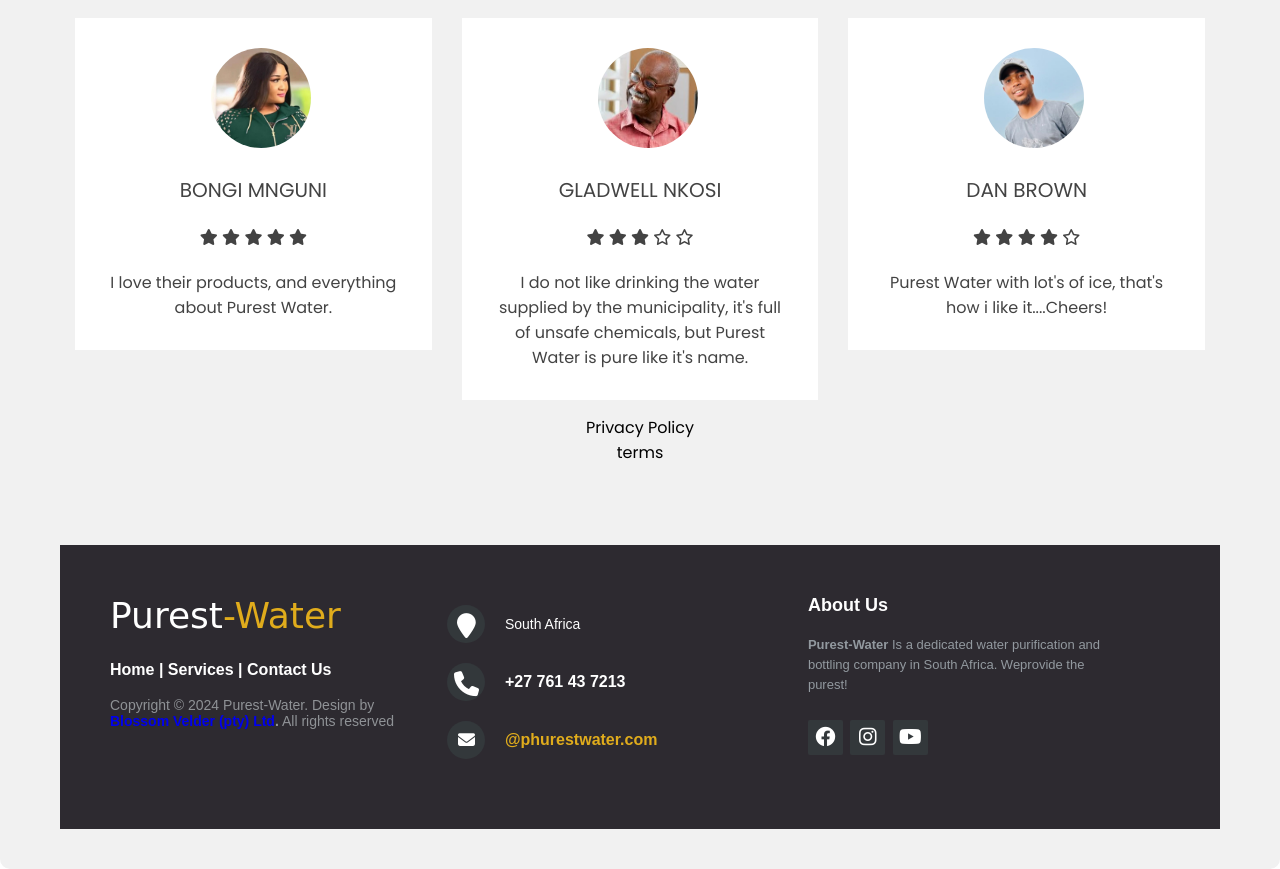
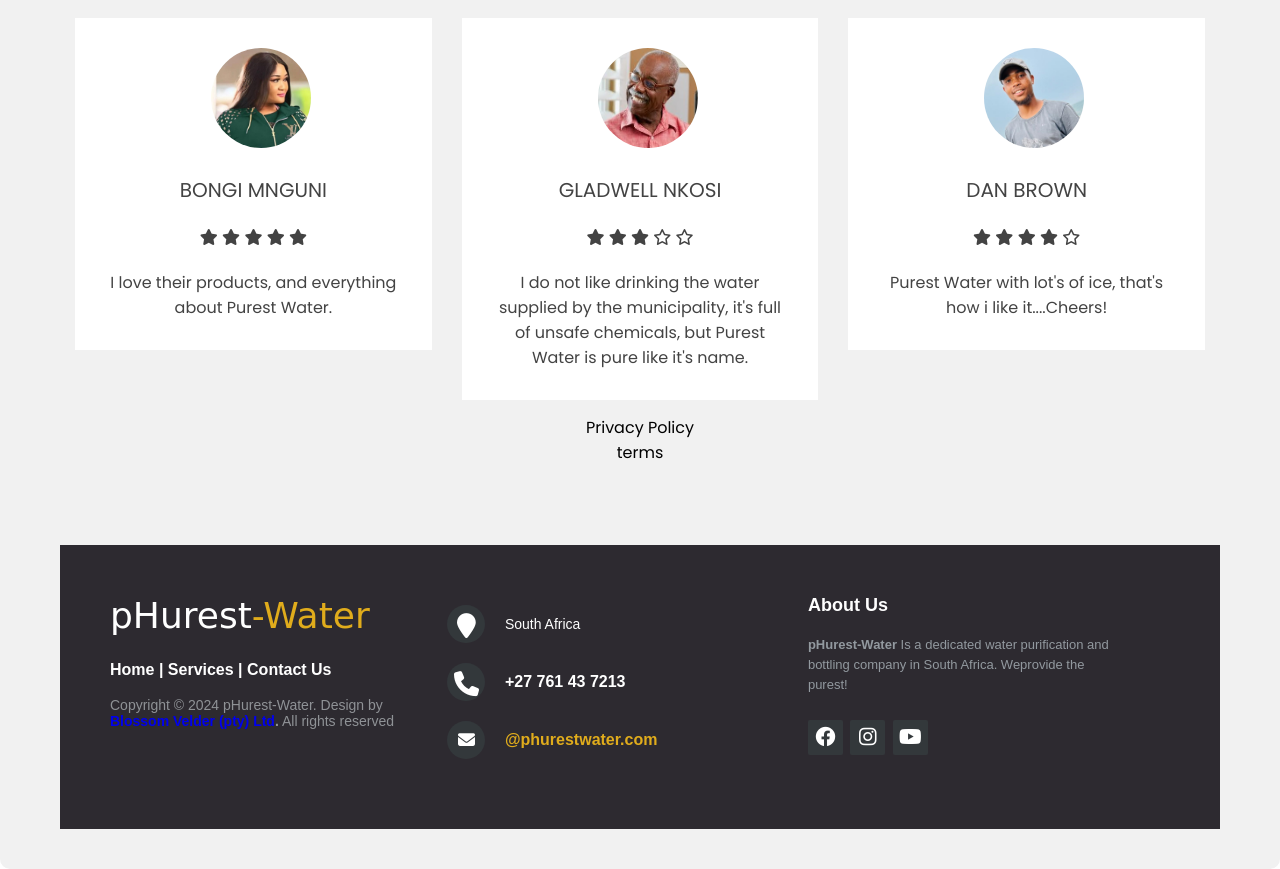
Before and after one commit to Eltonntando/purest, a plain HTML site: page about.html in a window 1280 px wide. Shown: the part 876-1745 px from the top of the page. Drawn offline with Linux system fonts and the light colour scheme; a script that the page names is missing.

Commit message:
Update about.html

```diff
--- a/about.html
+++ b/about.html
@@ -87,6 +87,9 @@
                     <li class="header-nav-tab">
                         <a href="selling.html">Services</a>
                     </li>
+										<li class="header-nav-tab">
+                        <a href="gallery.html">Gallery</a>
+                    </li>
 
                     <li class="header-nav-tab">
                         <a href="contact.html" >Contacts Us</a>
@@ -118,7 +121,7 @@
         <div>
         	<p style="background-color: transparent;">
 
-        		Welcome to Pure-Water!
+        		Welcome to pHurest-Water!
         		<br>
         		A Water purification and bottling plant quenching the thirst and demand of for clean and safe drinking water in Africa. We do that by providing the highest quality drinking water and purification services.
 
@@ -214,7 +217,7 @@
 		  <footer class="footer-distributed">
 
 		          <div class="footer-left">
-		              <h3 style="background-color: transparent;">Purest<span>-Water</span></h3>
+		              <h3 style="background-color: transparent;">pHurest<span>-Water</span></h3>
 
 		              <p style="background-color: transparent;" class="footer-links">
 		                  <a href="index.html">Home</a>
@@ -224,7 +227,7 @@
 		                  <a href="contact.html">Contact Us</a>
 		              </p>
 
-		              <p style="background-color: transparent;" class="footer-company-name">Copyright © 2024 Purest-Water. Design by  <strong><a href="www.blossomvelder.co.za">Blossom Velder (pty) Ltd</a>.</strong> All rights reserved</p>
+		              <p style="background-color: transparent;" class="footer-company-name">Copyright © 2024 pHurest-Water. Design by  <strong><a href="www.blossomvelder.co.za">Blossom Velder (pty) Ltd</a>.</strong> All rights reserved</p>
 		          </div>
 
 		          <div  style="background-color: transparent;" class="footer-center">
@@ -245,7 +248,7 @@
 		          <div class="footer-right">
 		              <p style="background-color: transparent;" class="footer-company-about">
 		                  <span>About Us</span>
-		                  <strong>Purest-Water</strong> Is a dedicated water purification and bottling company in South Africa. Weprovide the purest!
+		                  <strong>pHurest-Water</strong> Is a dedicated water purification and bottling company in South Africa. Weprovide the purest!
 		              </p>
 		              <div class="footer-icons">
 		                  <a href="https://web.facebook.com"><i class="fa fa-facebook"></i></a>
```
